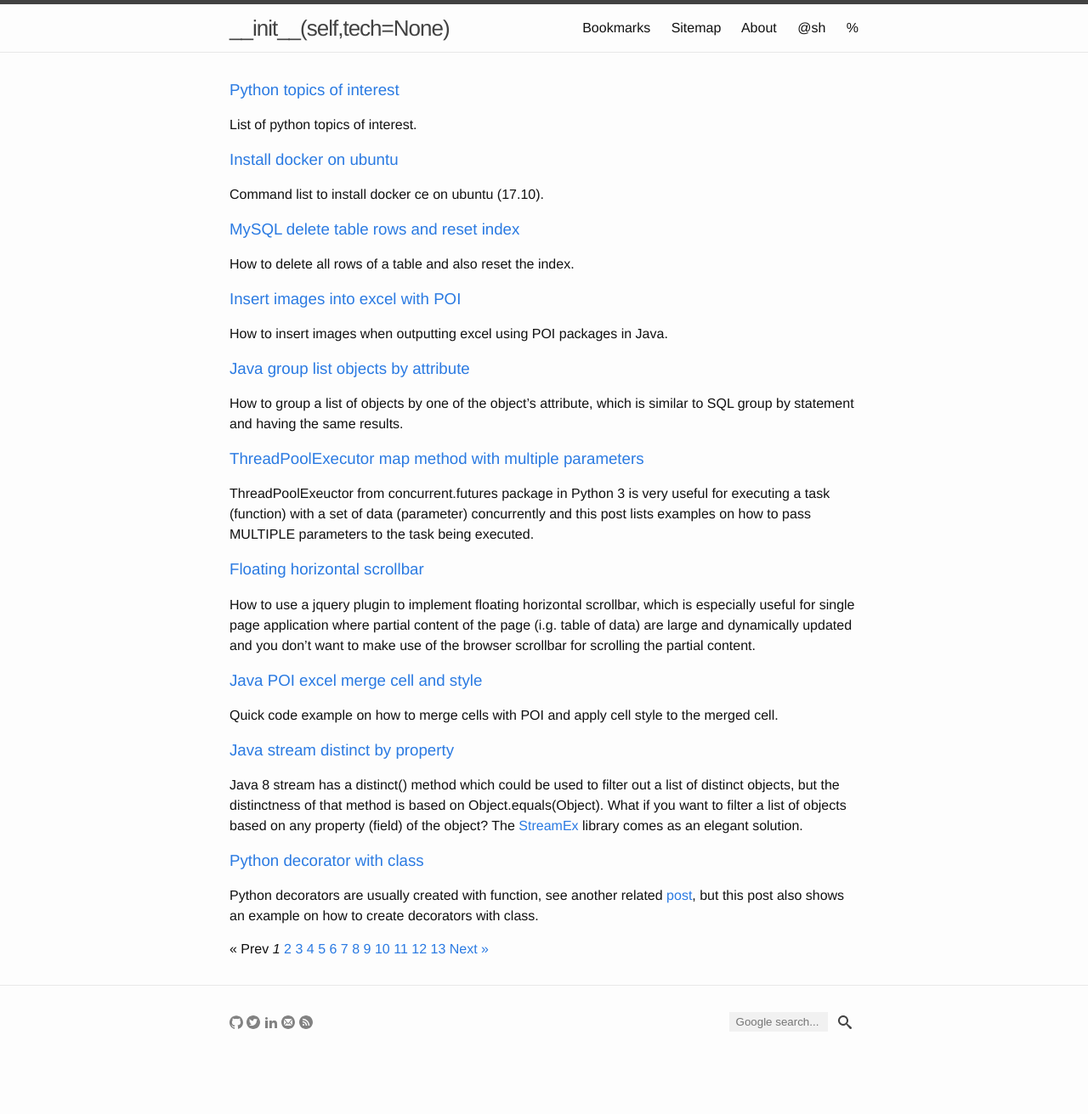
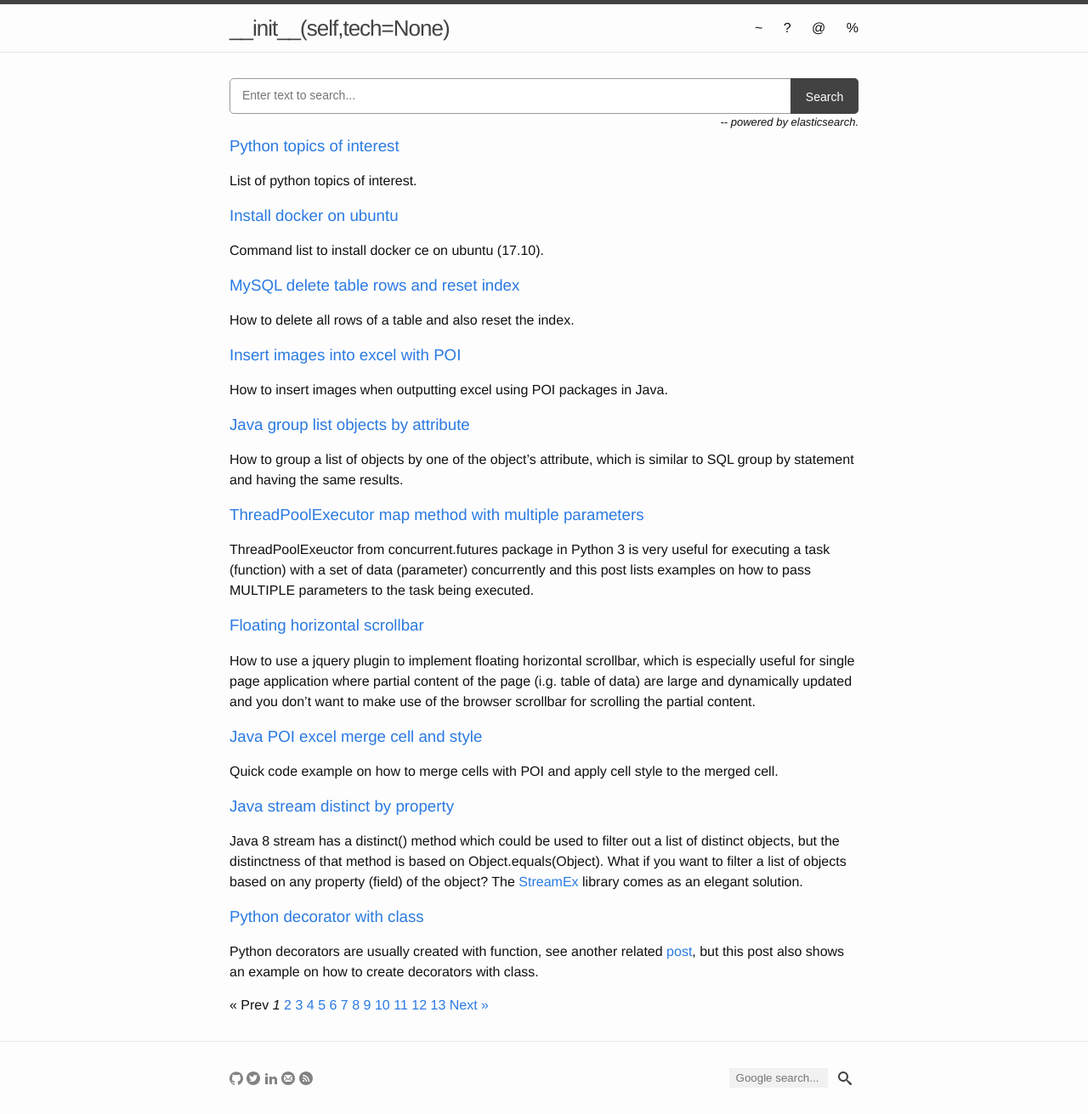
Before and after one commit to yuan-jiang/yuan-jiang.github.io, a Jekyll site: the page built from index.html, in a window 1280 px wide. Shown: the whole page at 85% size. Built offline with Jekyll 4.4.1, drawn with Linux system fonts in a browser that asks for light colours; the list of posts is cut into pages by our own code; before the commit the page ends 1245 px from its top, so only the background shows below that.

Commit message:
Navigation menus reorg

```diff
--- a/_includes/header.html
+++ b/_includes/header.html
@@ -19,10 +19,11 @@
           <a class="page-link" href="{{ my_page.url | prepend: site.baseurl }}">{{ my_page.title }}</a>
           {% endif %}
         {% endfor %} -->
-        <a class="page-link" href="{{ site.baseurl }}/bookmarks">Bookmarks</a>
-        <a class="page-link" href="{{ site.baseurl }}/tags">Sitemap</a>
-        <a class="page-link" href="{{ site.baseurl }}/about">About</a>
-        <a class="page-link" href="http://sh.yuanjiang.space">@sh</a>
+        {% comment %} <a class="page-link" href="{{ site.baseurl }}/bookmarks">Bookmarks</a> {% endcomment %}
+        {% comment %} <a class="page-link" href="{{ site.baseurl }}/tags">Sitemap</a> {% endcomment %}
+        <a class="page-link" href="{{ site.baseurl }}/">~</a>
+        <a class="page-link" href="{{ site.baseurl }}/about">?</a>
+        <a class="page-link" href="http://sh.yuanjiang.space">@</a>
         <a class="page-link" href="https://idoit.tk">%</a>
       </div>
 
--- a/index.html
+++ b/index.html
@@ -6,6 +6,16 @@ title: Home
 <div class="home">
 
   <!-- <h1 class="page-heading">Posts</h1> -->
+  <div id='search-box'>
+    <form action='https://sh.yuanjiang.space/s' id='search-form' method='get' target='_blank_'>
+        <input id='search-text' required name='q' placeholder='Enter text to search...' type='text'/>
+        <button id='search-button' type='submit'>
+            <span>Search</span>
+        </button>
+    </form>
+    <div id="esPoweredBy"> -- powered by elasticsearch.</div>
+  </div>
+  <br>
 
   <!-- This loops through the paginated posts -->
   {% for post in paginator.posts %}
```
